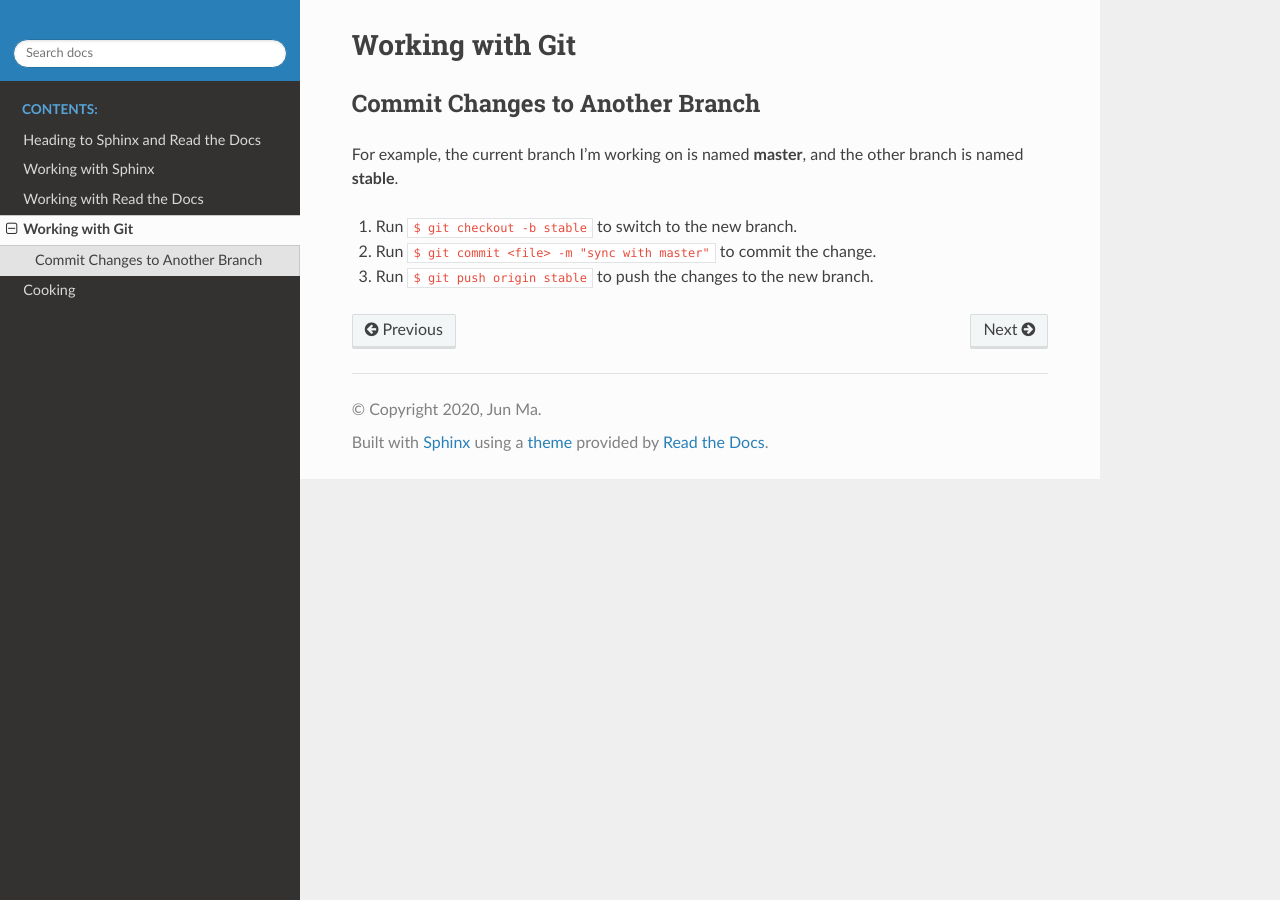
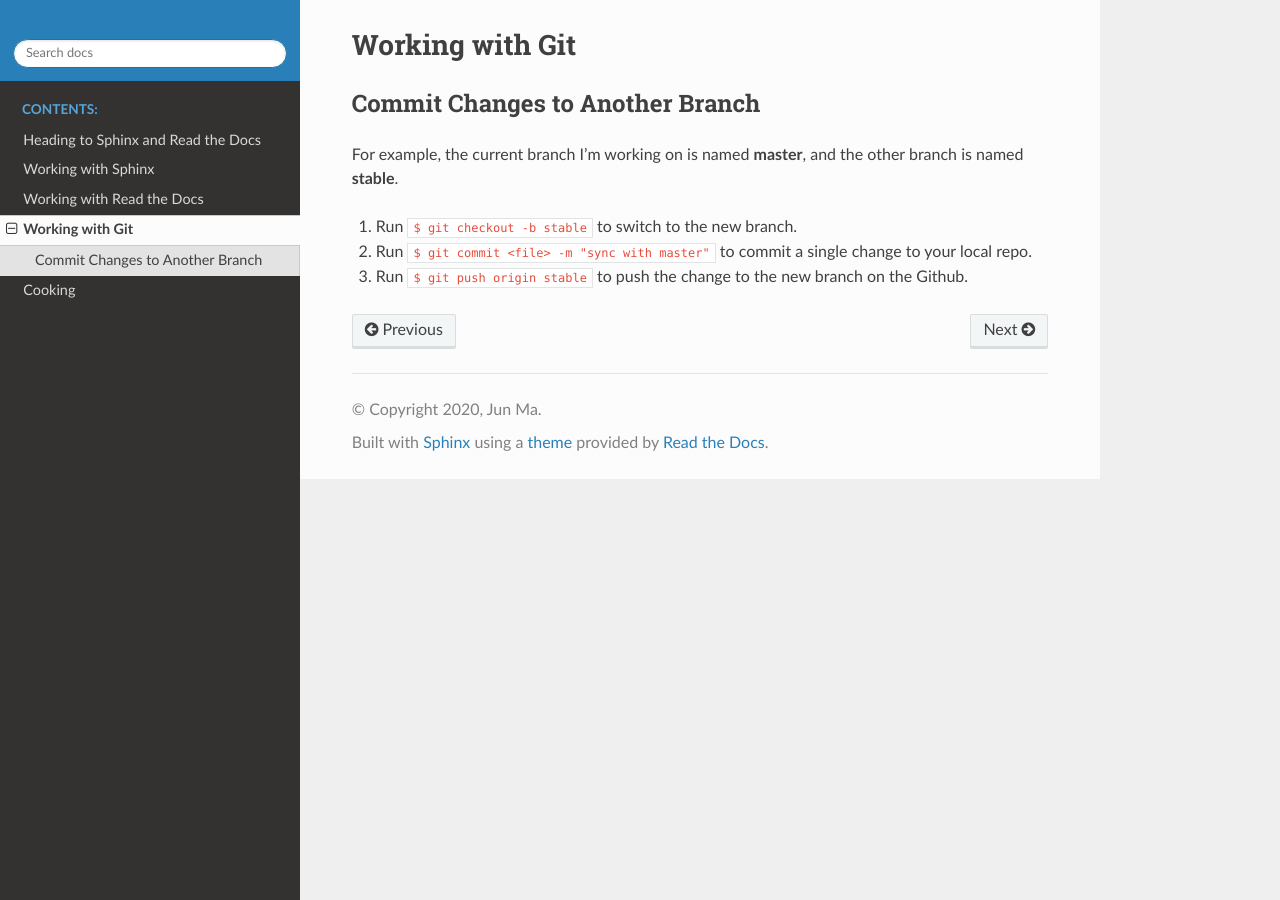
Before and after one commit to momo-jun/blackmomo, a Sphinx documentation site: the page built from source/worklog3.rst, in a window 1280 px wide. Built offline with Sphinx 7.4.7 and the Read the Docs theme 2.0.0, drawn with Linux system fonts in a browser that asks for light colours.

Commit message:
commit to new branch

```diff
--- a/source/setup.rst
+++ b/source/setup.rst
@@ -44,7 +44,7 @@ Steps
 	- Connect to Github Repo: ``$ git remote add origin https://github.com/"UserID"/"RepoID".git``
 	- Create a Pull Request and Merge: ``$ git pull origin master --allow-unrelated-histories``
 	- Add all files: ``$ git add *``
-	- Commit files with a description: ``$ git commit -m "description"``
+	- Commit all files you added: ``$ git commit -m "description"``
 	- Push and merge updates: ``$ git push -u origin master``
 
 #. Link your GitHub repo to your Read the Docs account.
--- a/source/worklog3.rst
+++ b/source/worklog3.rst
@@ -14,5 +14,5 @@ Commit Changes to Another Branch
 For example, the current branch I'm working on is named **master**, and the other branch is named **stable**.
 
 #. Run ``$ git checkout -b stable`` to switch to the new branch.
-#. Run ``$ git commit <file> -m "sync with master"`` to commit the change.
-#. Run ``$ git push origin stable`` to push the changes to the new branch.
+#. Run ``$ git commit <file> -m "sync with master"`` to commit a single change to your local repo.
+#. Run ``$ git push origin stable`` to push the change to the new branch on the Github.
```
Also changed, not shown: source/study.rst (+1 -7 lines).
